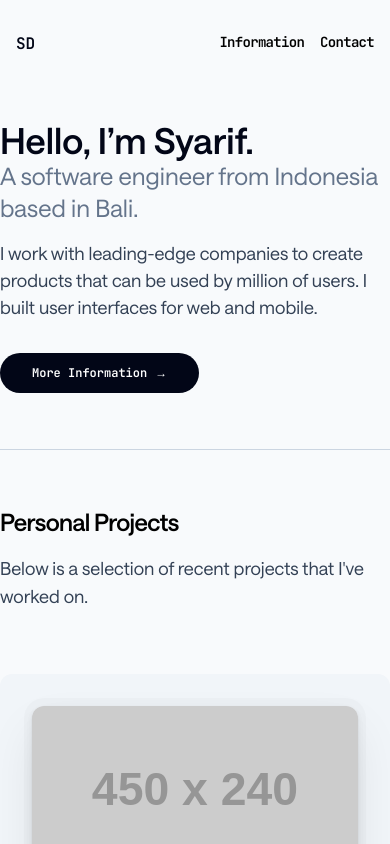
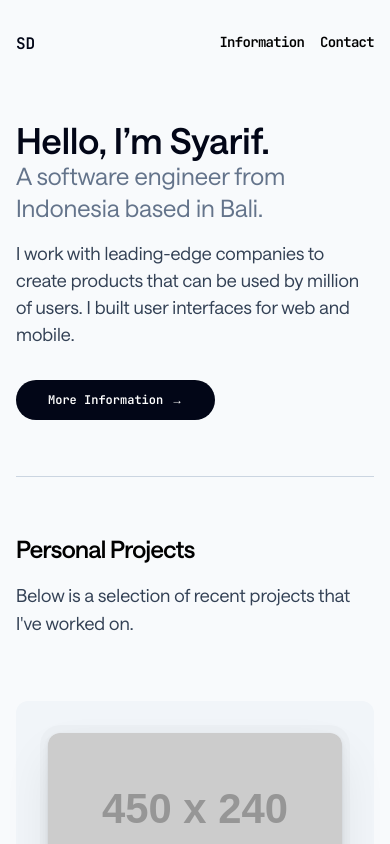
Before and after one commit to Sh4reef/minimal-portfolio, a Next.js app: page / in a window 390 px wide. Shown: the top 844 px of the page. Built offline with nearby package versions, Linux system fonts and the light colour scheme.

Commit message:
Update index.jsx - Added some spacing

```diff
--- a/src/pages/index.jsx
+++ b/src/pages/index.jsx
@@ -12,7 +12,7 @@ export default function Home() {
   ];
 
   return (
-    <main>
+    <main className="px-4 md:px-0">
       <section className="pb-14 border-b border-slate-300 mb-14">
         <h1 className="font-semibold text-4xl mb-4 text-slate-950">
           Hello, I’m Syarif.
```
